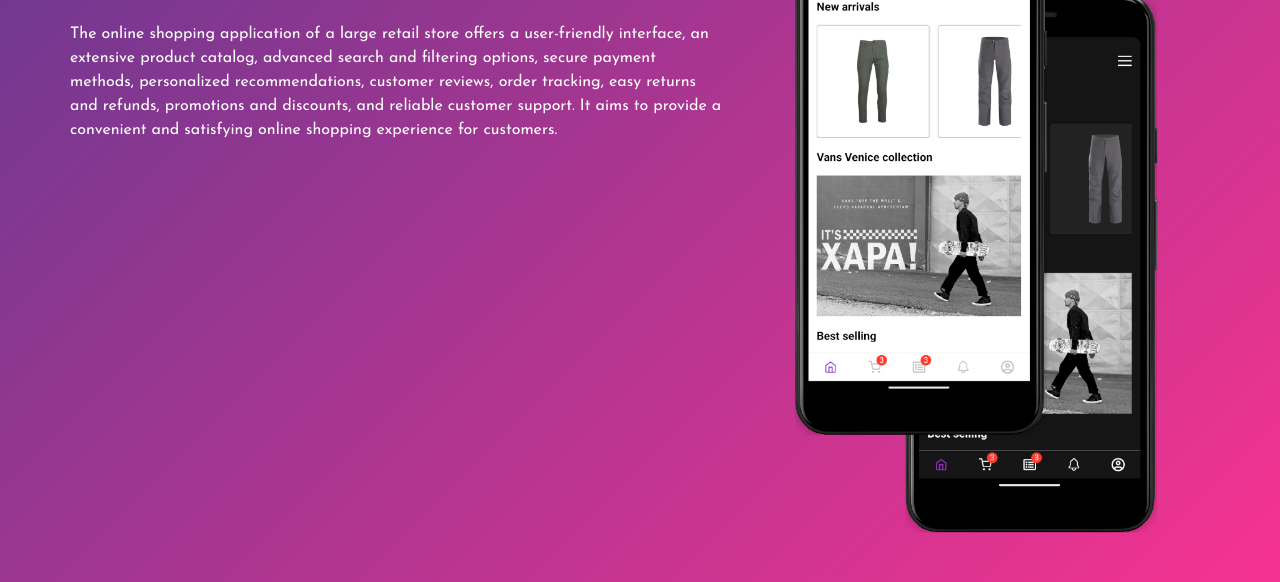
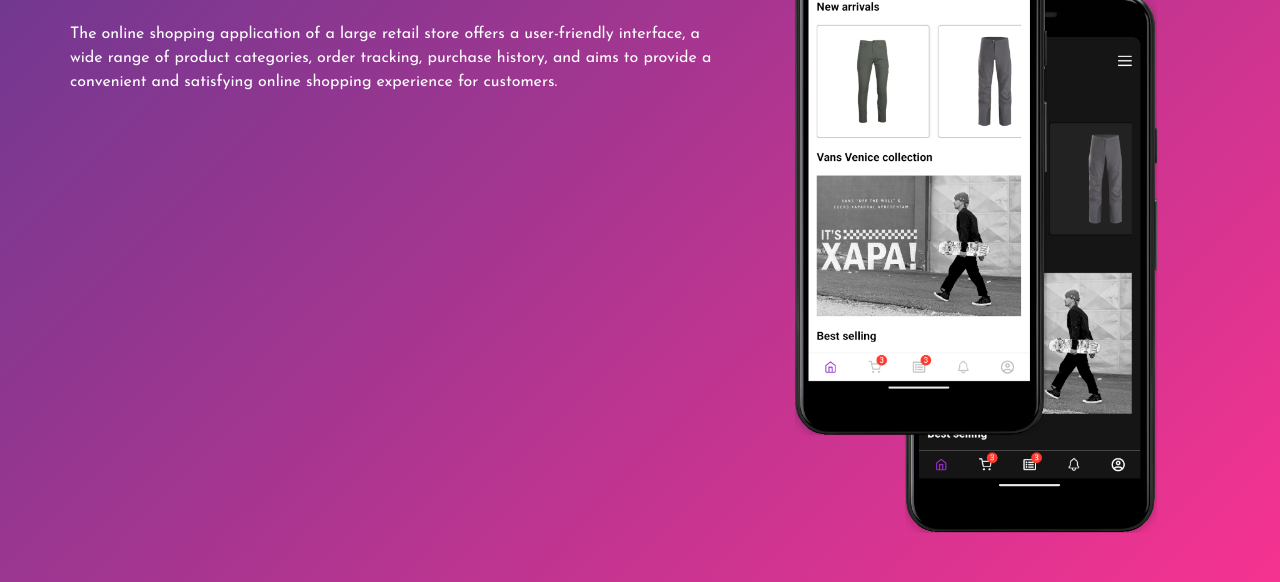
Before and after one commit to owennguyen3162/shopping-app-website, a plain HTML site: page index.html in a window 1280 px wide. Shown: the part 218-800 px from the top of the page. Drawn offline with Linux system fonts and the light colour scheme.

Commit message:
new changes

```diff
--- a/index.html
+++ b/index.html
@@ -47,11 +47,9 @@
             <div class="row">
                 <div data-aos="fade-left" class="col-md-7 text-part">
                     <h1>SHOPPING APP</h1>
-                    <p>The online shopping application of a large retail store offers a user-friendly interface, an
-                        extensive product catalog, advanced search and filtering options, secure payment methods,
-                        personalized recommendations, customer reviews, order tracking, easy returns and refunds,
-                        promotions and discounts, and reliable customer support. It aims to provide a convenient and
-                        satisfying online shopping experience for customers.</p>
+                    <p>The online shopping application of a large retail store offers a user-friendly interface, a wide
+                        range of product categories, order tracking, purchase history, and aims to provide a convenient
+                        and satisfying online shopping experience for customers.</p>
 
                 </div>
 
```
